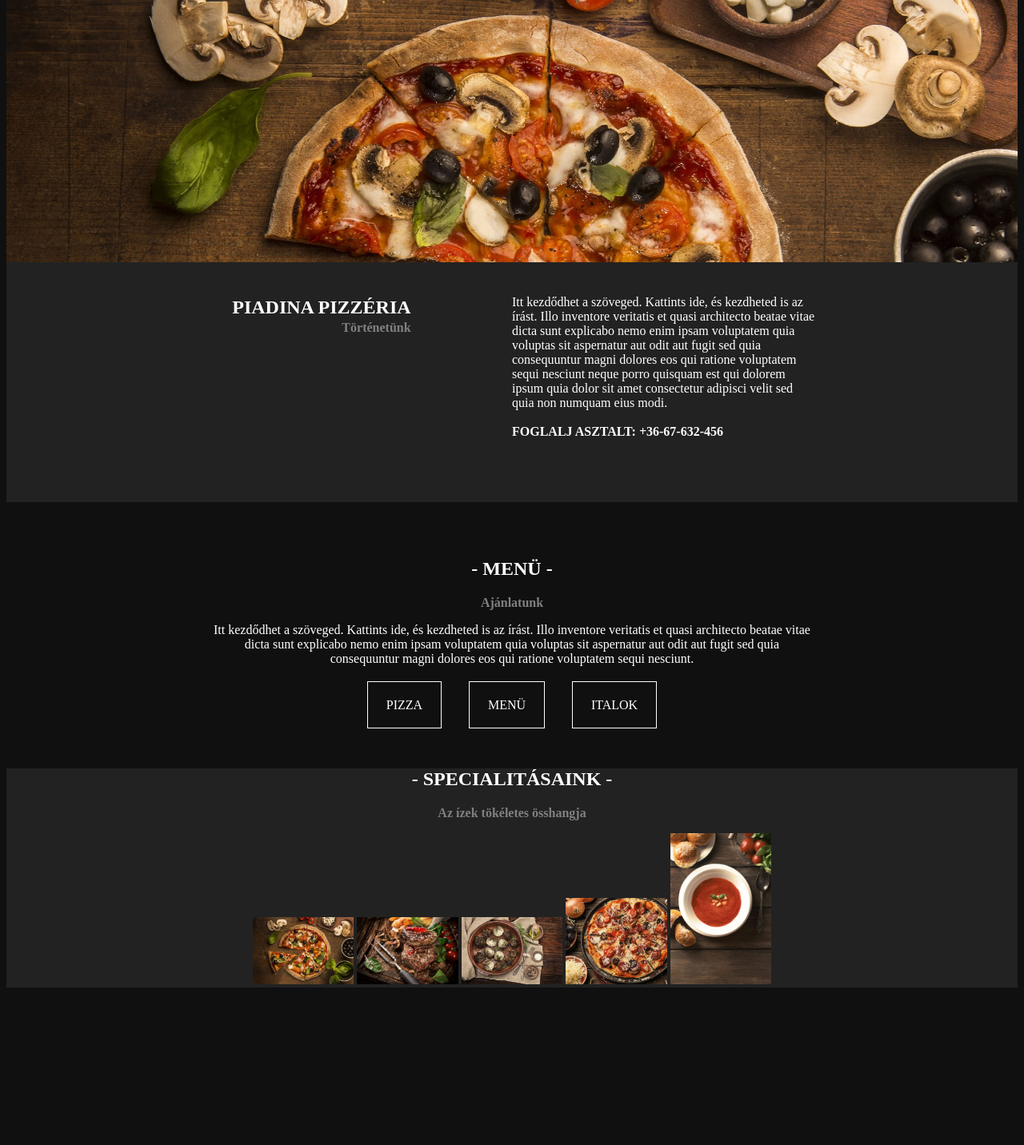
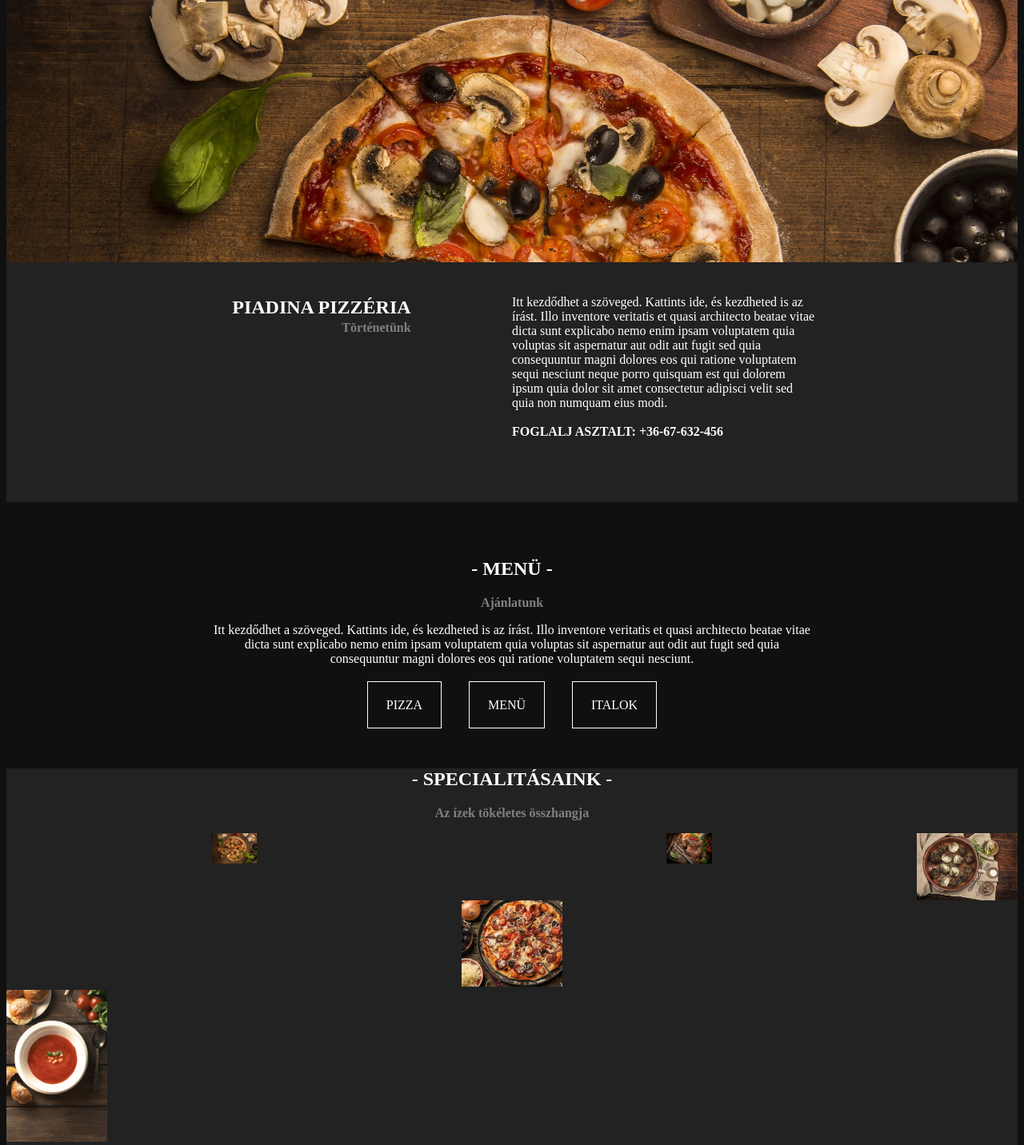
Before and after one commit to bzalan78/Pizzaoldal, a plain HTML site: page index.html in a window 1280 px wide. Shown: the part 80-1512 px from the top of the page at 80% size. Before the commit the page ends 1315 px from the top, so only its background shows below. Drawn offline with Linux system fonts and the light colour scheme.

Commit message:
igazgatás

```diff
--- a/index.html
+++ b/index.html
@@ -4,6 +4,8 @@
     <meta charset="UTF-8">
     <meta name="viewport" content="width=device-width, initial-scale=1.0">
     <title>Pizza</title>
+    <link href="bootstrap-5.0.2-dist/css/" rel="stylesheet" integrity="sha384-EVSTQN3/azprG1Anm3QDgpJLIm9Nao0Yz1ztcQTwFspd3yD65VohhpuuCOmLASjC" crossorigin="anonymous">
+    <script src="bootstrap-5.0.2-dist/js/" integrity="sha384-MrcW6ZMFYlzcLA8Nl+NtUVF0sA7MsXsP1UyJoMp4YLEuNSfAP+JcXn/tWtIaxVXM" crossorigin="anonymous"></script>
     <link rel="stylesheet" href="pizza.css">
 </head>
 <body>
@@ -11,9 +13,13 @@
 <h1>PIZZÉRIA</h1>
 
 <div id="menu">
-    <button id="hamb">
+    <button id="hamb" >
 
     </button>
+
+
+
+
     <a href="index.html">KEZDŐLAP /</a>
     <a href=""> MENÜ /</a>
     <a href=""> RÓLUNK /</a>
@@ -63,13 +69,13 @@
 
 <div id="szeless3" >
     <h2 class="menufr" >- SPECIALITÁSAINK -</h2>
-<h3 class="ajan">Az ízek tökéletes össhangja</h3>
+<h3 class="ajan">Az ízek tökéletes összhangja</h3>
 <div id="kepek">
-    <img class="keke" src="képek/fejlec.jpg" alt="">
-    <img class="keke" src="képek/kebab.jpg" alt="">
-    <img class="keke" src="képek/zold.jpg" alt="">
-    <img class="keke" src="képek/bigpiz.jpg" alt="">
-    <img class="keke" src="képek/leves.jpg" alt="">
+    <div class="kep"><img class="keke" src="képek/fejlec.jpg" alt=""></div>
+    <div class="kep"> <img class="keke" src="képek/kebab.jpg" alt=""></div>
+    <div class="kep"></div><img class="keke" src="képek/zold.jpg" alt=""></div>
+    <div class="kep"></div><img class="keke" src="képek/bigpiz.jpg" alt=""></div>
+    <div class="kep"> <img class="keke" src="képek/leves.jpg" alt=""></div>
 </div>
 </div>
 </div>
--- a/pizza.css
+++ b/pizza.css
@@ -22,7 +22,8 @@ h1{
     margin-top: 20px;
    float: right;
    margin-left: 10%;
-   text-align: center;
+   text-align: justify;
+   width: 40%;
 
 
 
@@ -121,7 +122,7 @@ h3{
     margin-top: 70px;
 }
 #kepek{
-
+    display: flex;
 }
 .keke{
     width: 10%;
@@ -160,3 +161,13 @@ h3{
         width: 45%;
     }
 }
+@media only screen and (max-width: 1204px){
+    #menu{
+       width: 60%;
+    }
+}
+@media only screen and (max-width: 972px){
+    #menu{
+       width: 75%;
+    }
+}
```
